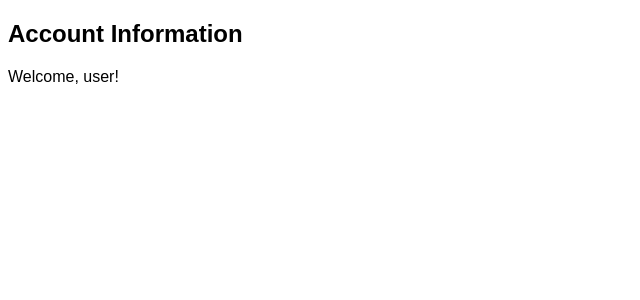
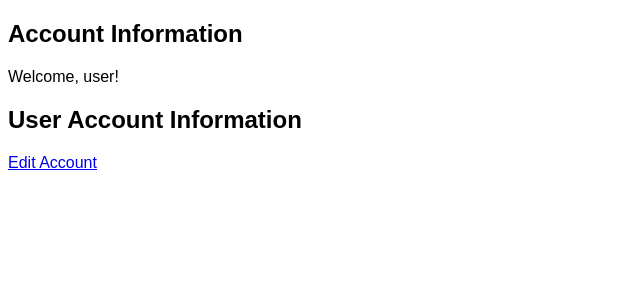
Before and after one commit to Shilpa3107/account-management-app, an Angular app: page /account-info in a window 1280 px wide. Shown: the top 300 px of the page, without its empty margins (0-640 px from the left). Built offline with nearby package versions, Linux system fonts and the light colour scheme.

Commit message:
Created a routerlink of edit component

```diff
--- a/src/account-info/account-info.component.html
+++ b/src/account-info/account-info.component.html
@@ -1,4 +1,8 @@
 <div>
     <h2>Account Information</h2>
-    <p>Welcome, {{ accountInfo?.username }}!</p>
+    <p>Welcome, {{ accountInfo.username }}!</p>
+  <div>
+    <h2>User Account Information</h2>
+    <a routerLink="/edit-account">Edit Account</a>
   </div>
+  </div>
```
